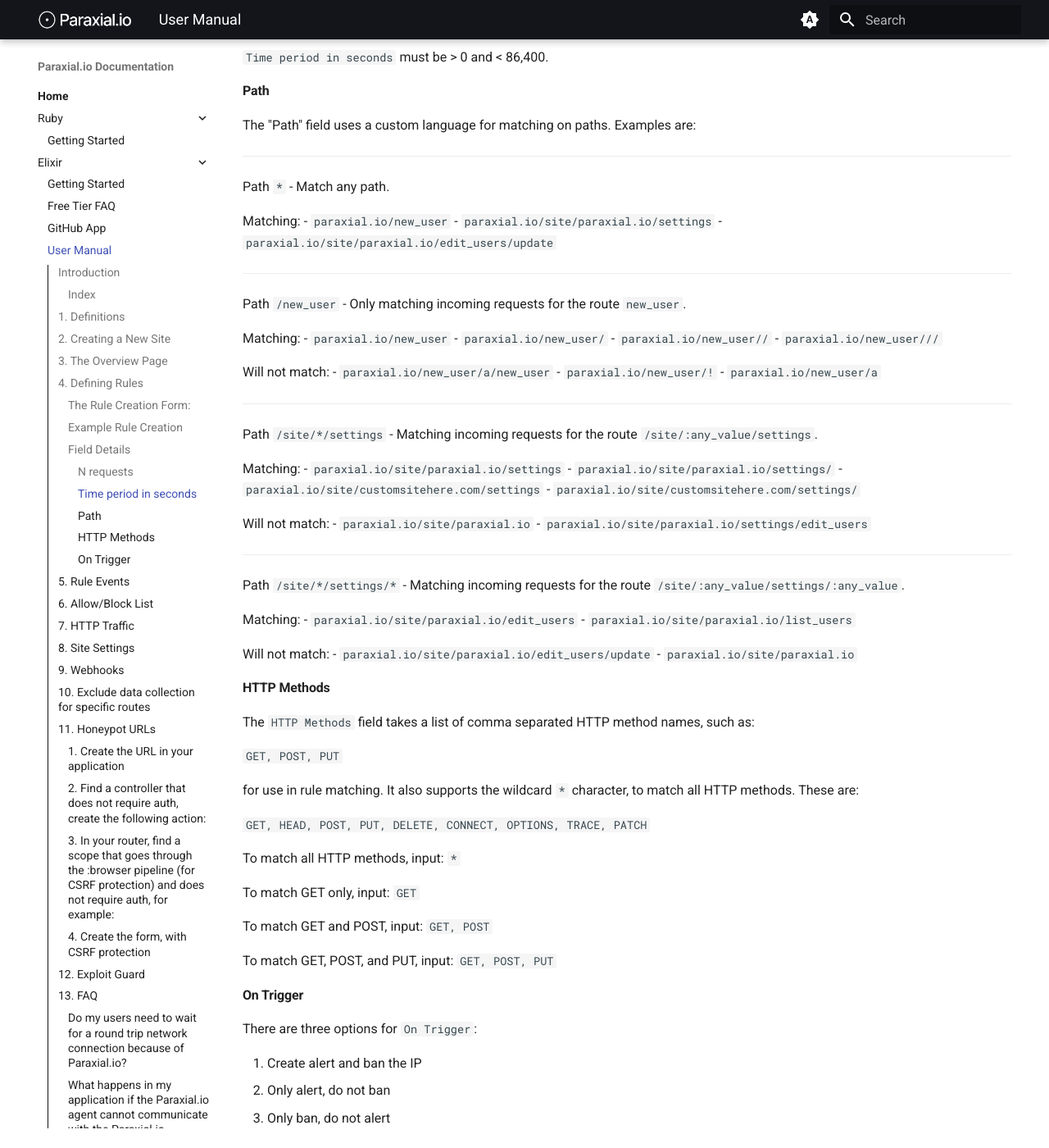
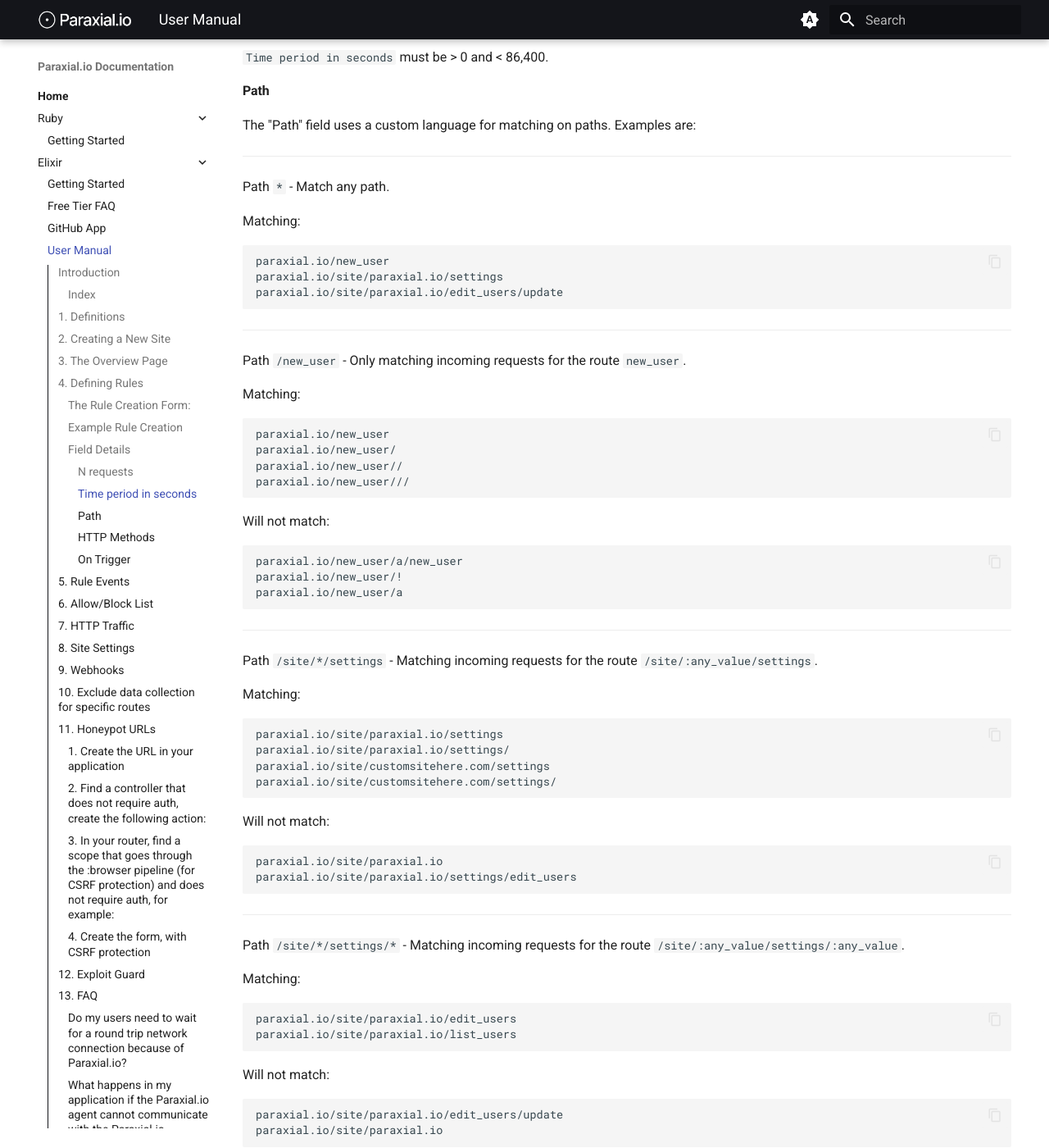
Before and after one commit to paraxialio/documentation, an MkDocs documentation site: the page built from docs/elixir/user_manual.md, in a window 1280 px wide and 1400 px high, scrolled down 3956 px. Shown: the whole window at 82% size. Built offline with MkDocs 1.6.1 and Material for MkDocs 9.7.7, drawn with Linux system fonts in a browser that asks for light colours.

Commit message:
formatting

````diff
--- a/docs/elixir/user_manual.md
+++ b/docs/elixir/user_manual.md
@@ -133,47 +133,61 @@
 Path `*` - Match any path.
 
 Matching:
-- `paraxial.io/new_user`
-- `paraxial.io/site/paraxial.io/settings`
-- `paraxial.io/site/paraxial.io/edit_users/update`
+```
+paraxial.io/new_user
+paraxial.io/site/paraxial.io/settings
+paraxial.io/site/paraxial.io/edit_users/update
+```
 
 ---
 Path `/new_user` - Only matching incoming requests for the route `new_user`.
 
 Matching:
-- `paraxial.io/new_user`
-- `paraxial.io/new_user/`
-- `paraxial.io/new_user//`
-- `paraxial.io/new_user///`
+```
+paraxial.io/new_user
+paraxial.io/new_user/
+paraxial.io/new_user//
+paraxial.io/new_user///
+```
 
 Will not match:
-- `paraxial.io/new_user/a/new_user`
-- `paraxial.io/new_user/!`
-- `paraxial.io/new_user/a`
+```
+paraxial.io/new_user/a/new_user
+paraxial.io/new_user/!
+paraxial.io/new_user/a
+```
 
 ---
 Path `/site/*/settings` - Matching incoming requests for the route `/site/:any_value/settings`.
 
 Matching:
-- `paraxial.io/site/paraxial.io/settings`
-- `paraxial.io/site/paraxial.io/settings/`
-- `paraxial.io/site/customsitehere.com/settings`
-- `paraxial.io/site/customsitehere.com/settings/`
+```
+paraxial.io/site/paraxial.io/settings
+paraxial.io/site/paraxial.io/settings/
+paraxial.io/site/customsitehere.com/settings
+paraxial.io/site/customsitehere.com/settings/
+```
 
 Will not match:
-- `paraxial.io/site/paraxial.io`
-- `paraxial.io/site/paraxial.io/settings/edit_users`
+```
+paraxial.io/site/paraxial.io
+paraxial.io/site/paraxial.io/settings/edit_users
+```
 
 ---
 Path `/site/*/settings/*` - Matching incoming requests for the route `/site/:any_value/settings/:any_value`.
 
 Matching:
-- `paraxial.io/site/paraxial.io/edit_users`
-- `paraxial.io/site/paraxial.io/list_users`
+```
+paraxial.io/site/paraxial.io/edit_users
+paraxial.io/site/paraxial.io/list_users
+```
 
 Will not match:
-- `paraxial.io/site/paraxial.io/edit_users/update`
-- `paraxial.io/site/paraxial.io`
+```
+paraxial.io/site/paraxial.io/edit_users/update
+paraxial.io/site/paraxial.io
+```
 
 #### HTTP Methods
 
````
